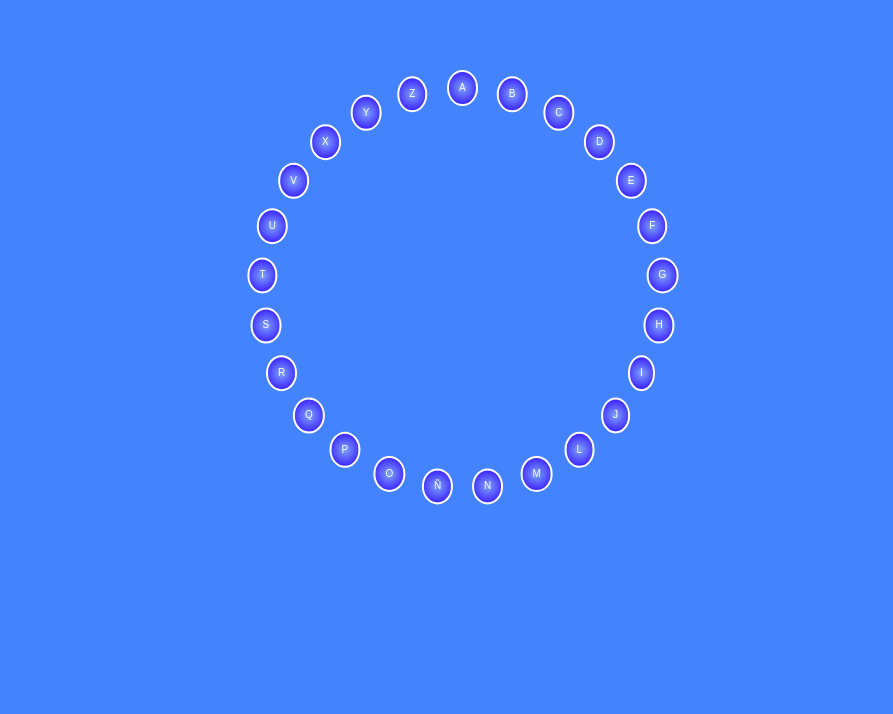
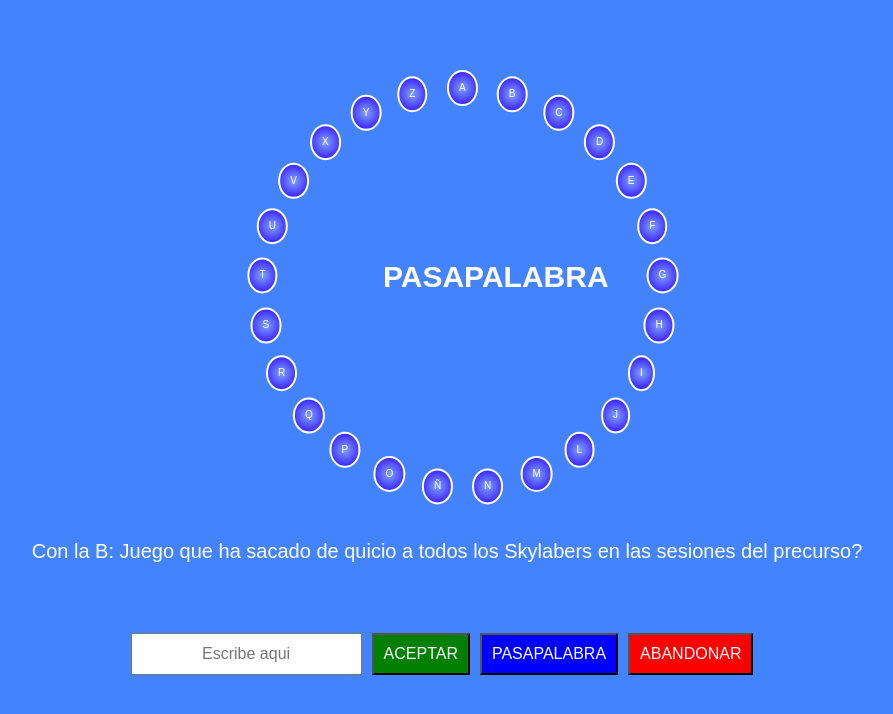
Before and after one commit to RenszCamacho/pasalabra-html, a website built with Parcel: page src/index.html in a window 1280 px wide. Shown: the whole page, without its empty margins (193-1086 px from the left). Built offline with nearby package versions, Linux system fonts and the light colour scheme.

Commit message:
added a form and div question.

```diff
--- a/src/index.html
+++ b/src/index.html
@@ -3,11 +3,12 @@
   <head>
     <meta charset="UTF-8" />
     <meta name="viewport" content="width=device-width, initial-scale=1.0" />
-    <title>Bundler</title>
+    <title>Pasapalabra</title>
     <script defer src="./index.js"></script>
   </head>
   <body>
     <section class="wrapper">
+      <h1 class="title">Pasapalabra</h1>
       <ul class="donut">
         <li id="a" class="circle unanswered letterA">A</li>
         <li id="b" class="circle unanswered letterB">B</li>
@@ -35,6 +36,18 @@
         <li id="y" class="circle unanswered letterY">Y</li>
         <li id="z" class="circle unanswered letterZ">Z</li>
       </ul>
+      <div class="question">
+        <p>
+          Con la B: Juego que ha sacado de quicio a todos los Skylabers en las
+          sesiones del precurso?
+        </p>
+      </div>
+      <form class="form">
+        <input class="input" type="text" placeholder="Escribe aqui" />
+        <input class="aceptar-button" type="button" value="ACEPTAR" />
+        <input class="pasapalabra-button" type="button" value="PASAPALABRA" />
+        <input class="abandonar-button" type="button" value="ABANDONAR" />
+      </form>
     </section>
   </body>
 </html>
--- a/src/sass/_donut.scss
+++ b/src/sass/_donut.scss
@@ -3,6 +3,7 @@
   width: 100%;
   min-height: 100vh;
 }
+
 .donut {
   position: relative;
   display: flex;
@@ -10,6 +11,14 @@
   height: 50vh;
   list-style: none;
   margin: 70px auto;
+}
+.title {
+  position: absolute;
+  top: 30%;
+  left: 45%;
+  color: white;
+  text-transform: uppercase;
+  font-size: 3rem;
 }
 .circle {
   position: absolute;
--- /dev/null
+++ b/src/sass/_form.scss
@@ -0,0 +1,36 @@
+.question {
+  margin-top: 7rem;
+  text-align: center;
+  font-size: 2rem;
+  color: white;
+}
+
+.form {
+  display: flex;
+  justify-content: center;
+  margin-top: 7rem;
+}
+
+.input,
+[class$="-button"] {
+  font-size: 1.6rem;
+  padding: 1rem;
+  margin-right: 1rem;
+}
+
+.input {
+  text-align: center;
+}
+
+.aceptar-button {
+  background-color: green;
+  color: white;
+}
+.pasapalabra-button {
+  background-color: blue;
+  color: white;
+}
+.abandonar-button {
+  background-color: red;
+  color: white;
+}
--- a/src/sass/main.scss
+++ b/src/sass/main.scss
@@ -1,3 +1,4 @@
 @import "./_reset.scss";
 @import "./_transform.scss";
 @import "./_donut.scss";
+@import "./_form.scss";
```
